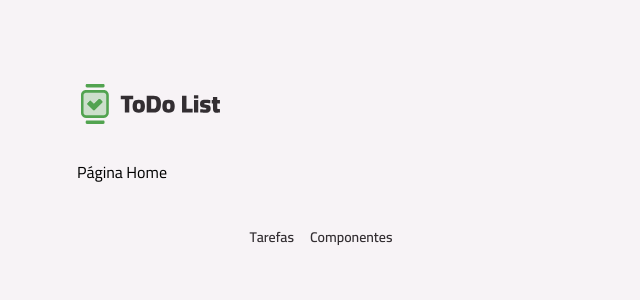
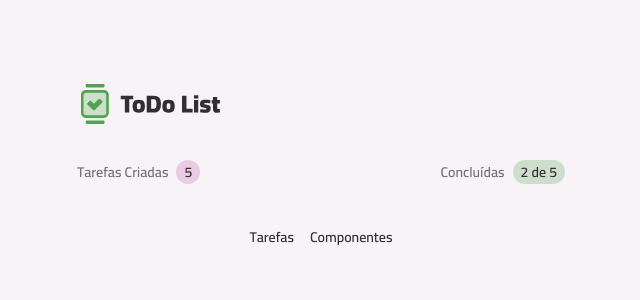
Before and after one commit to YasminFerrariDias/todo-list, a React (Vite) app: page / in a window 1280 px wide. Shown: the top 300 px of the page, without its empty margins (319-959 px from the left). Built offline with nearby package versions, Linux system fonts and the light colour scheme.

Commit message:
Criando o Componente de Resumo das Tarefas

```diff
--- /dev/null
+++ b/src/core-components/tasks-summary.tsx
@@ -0,0 +1,15 @@
+import Badge from "../components/badge"
+import Text from "../components/text"
+
+export default function TasksSummary() {
+  return <>
+    <div className="flex items-center gap-2">
+      <Text variant="body-sm-bold" className="!text-gray-300">Tarefas Criadas</Text>
+      <Badge variant="secondary">5</Badge>
+    </div>
+    <div className="flex items-center gap-2">
+      <Text variant="body-sm-bold" className="!text-gray-300">Concluídas</Text>
+      <Badge variant="primary">2 de 5</Badge>
+    </div>
+  </>
+}
--- a/src/pages/page-home.tsx
+++ b/src/pages/page-home.tsx
@@ -1,5 +1,12 @@
 import Container from "../components/container";
+import TasksSummary from "../core-components/tasks-summary";
 
 export default function PageHome() {
-  return <Container >Página Home</Container>
+  return (
+    <Container as="article" className="space-y-3">
+      <header className="flex items-center justify-between">
+        <TasksSummary />
+      </header>
+    </Container>
+  )
 }
```
